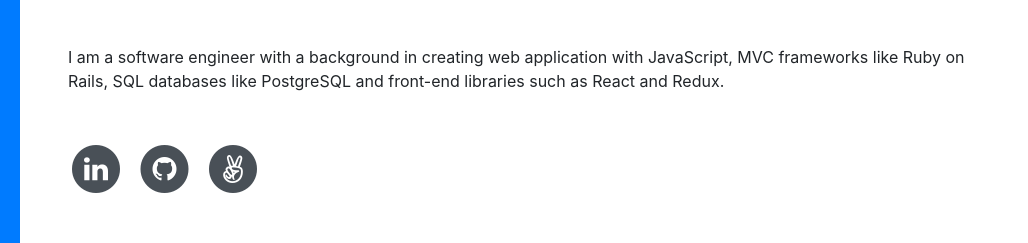
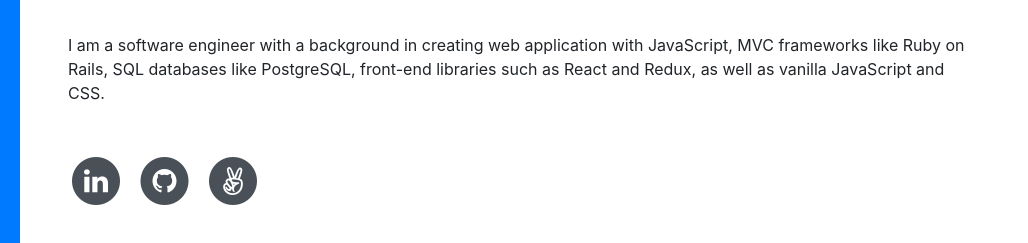
Before and after one commit to arittrosaha/porfolioSite, a website with bundled scripts: page index.html in a window 1280 px wide. Shown: the part 343-586 px from the top of the page, 252-1280 px from the left. Built offline with nearby package versions, Linux system fonts and the light colour scheme; a web font is replaced by a local one.

Commit message:
change about

```diff
--- a/index.html
+++ b/index.html
@@ -75,7 +75,7 @@
           <div class="subheading mb-5">Queens, NY 11435 · (347) 322-7808 ·
             <a href="mailto:name@email.com">arittrosaha@gmail.com</a>
           </div>
-          <p class="mb-5">I am a software engineer with a background in creating web application with JavaScript, MVC frameworks like Ruby on Rails, SQL databases like PostgreSQL and front-end libraries such as React and Redux.</p>
+          <p class="mb-5">I am a software engineer with a background in creating web application with JavaScript, MVC frameworks like Ruby on Rails, SQL databases like PostgreSQL, front-end libraries such as React and Redux, as well as vanilla JavaScript and CSS.</p>
           <ul class="list-inline list-social-icons mb-0">
             <li class="list-inline-item">
               <a href="https://www.linkedin.com/in/aritra-saha-0130/">
```
